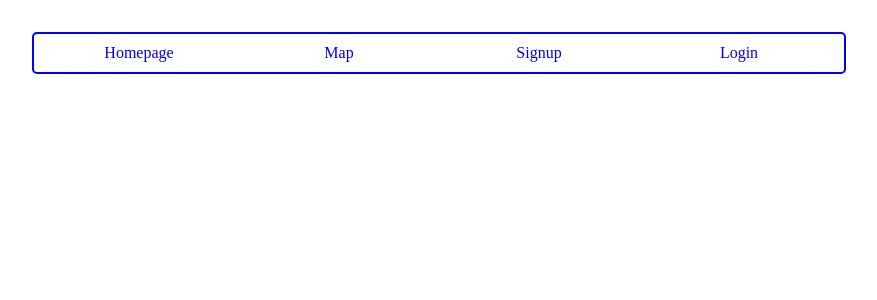
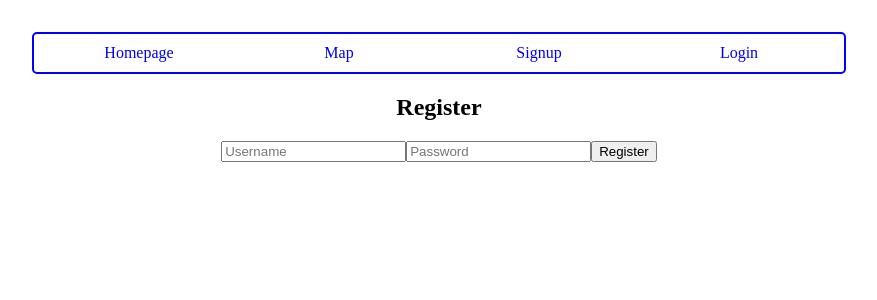
Before and after one commit to RobieCalong/Localore-Traveler-app, a React (Vite) app in the folder client/: page /register in a window 1280 px wide. Shown: the top 300 px of the page, without its empty margins (201-1078 px from the left). Built offline with nearby package versions, Linux system fonts and the light colour scheme.

Commit message:
register/login routes

```diff
--- a/client/src/App.jsx
+++ b/client/src/App.jsx
@@ -9,6 +9,8 @@ import SingleQuest from "./components/SingleQuest";
 import UploadProof from "./components/UploadProof";
 import Complete from "./components/Complete";
 import QuestProvider from "./components/QuestProvider";
+import Login from "./components/Login";
+import Register from "./components/Register";
 
 function App() {
   return (
@@ -18,6 +20,8 @@ function App() {
         <Routes>
           <Route path="/" element={<Homepage />} />
           <Route path="/map" element={<Map />} />
+          <Route path="/login" element={<Login />} />
+          <Route path="/register" element={<Register />} />
 
           <Route path="/location/:city/quests" element={<CityQuests />} />
           <Route path="/quests/:id" element={<SingleQuest />} />
--- /dev/null
+++ b/client/src/components/Login.jsx
@@ -0,0 +1,40 @@
+import { useState } from "react";
+
+function Login() {
+  const [username, setUsername] = useState("");
+  const [password, setPassword] = useState("");
+  const [error, setError] = useState("");
+
+  const handleLogin = async (e) => {
+    e.preventDefault();
+    try {
+      const res = await axios.post("/api/login", { username, password });
+      alert("Logged in successfully!");
+      // Optionally store token or user info
+    } catch (err) {
+      setError(err.response?.data?.error || "Login failed");
+    }
+  };
+
+  return (
+    <form onSubmit={handleLogin}>
+      <h2>Login</h2>
+      <input
+        type="text"
+        placeholder="Username"
+        value={username}
+        onChange={(e) => setUsername(e.target.value)}
+      />
+      <input
+        type="password"
+        placeholder="Password"
+        value={password}
+        onChange={(e) => setPassword(e.target.value)}
+      />
+      <button type="submit">Login</button>
+      {error && <p style={{ color: "red" }}>{error}</p>}
+    </form>
+  );
+}
+
+export default Login;
--- /dev/null
+++ b/client/src/components/Register.jsx
@@ -0,0 +1,39 @@
+import { useState } from "react";
+
+function Register() {
+  const [username, setUsername] = useState("");
+  const [password, setPassword] = useState("");
+  const [error, setError] = useState("");
+
+  const handleRegister = async (e) => {
+    e.preventDefault();
+    try {
+      const res = await axios.post("/api/register", { username, password });
+      alert("Registered successfully!");
+    } catch (err) {
+      setError(err.response?.data?.error || "Registration failed");
+    }
+  };
+
+  return (
+    <form onSubmit={handleRegister}>
+      <h2>Register</h2>
+      <input
+        type="text"
+        placeholder="Username"
+        value={username}
+        onChange={(e) => setUsername(e.target.value)}
+      />
+      <input
+        type="password"
+        placeholder="Password"
+        value={password}
+        onChange={(e) => setPassword(e.target.value)}
+      />
+      <button type="submit">Register</button>
+      {error && <p style={{ color: "red" }}>{error}</p>}
+    </form>
+  );
+}
+
+export default Register;
```
